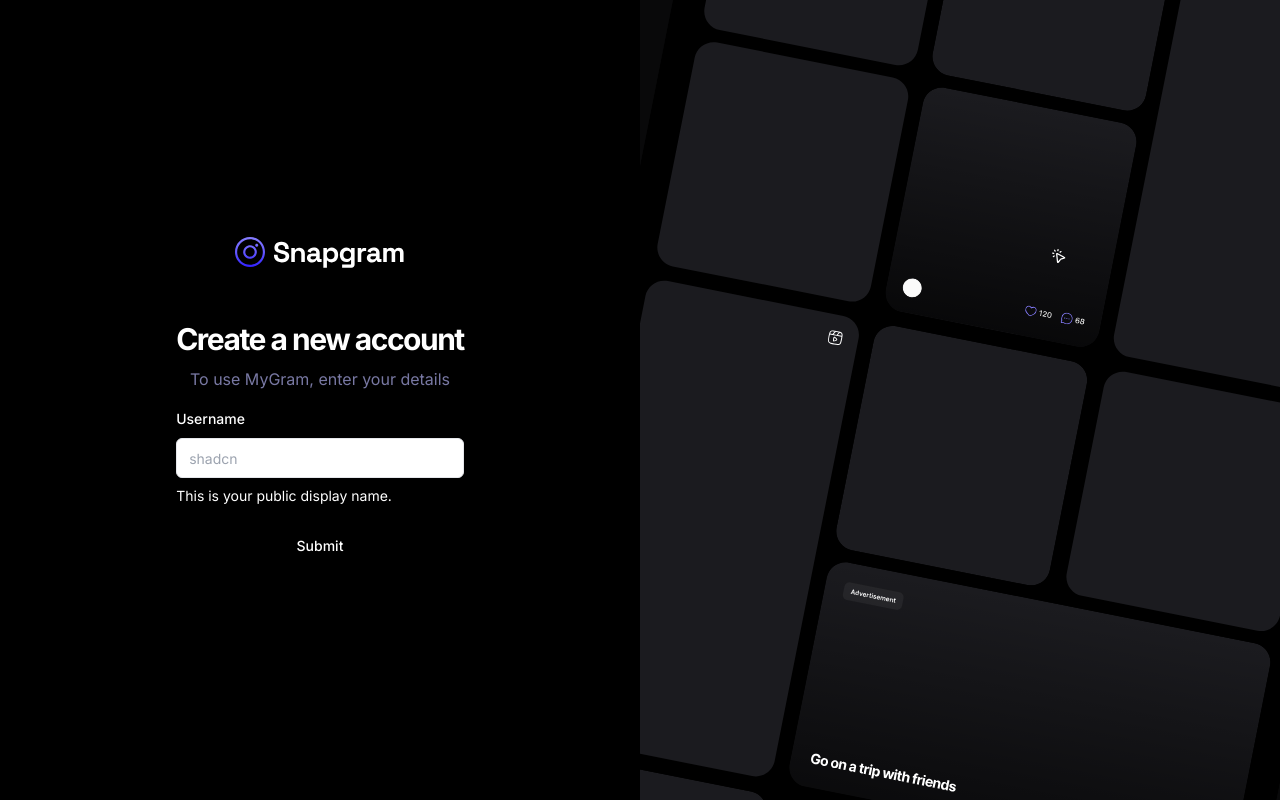
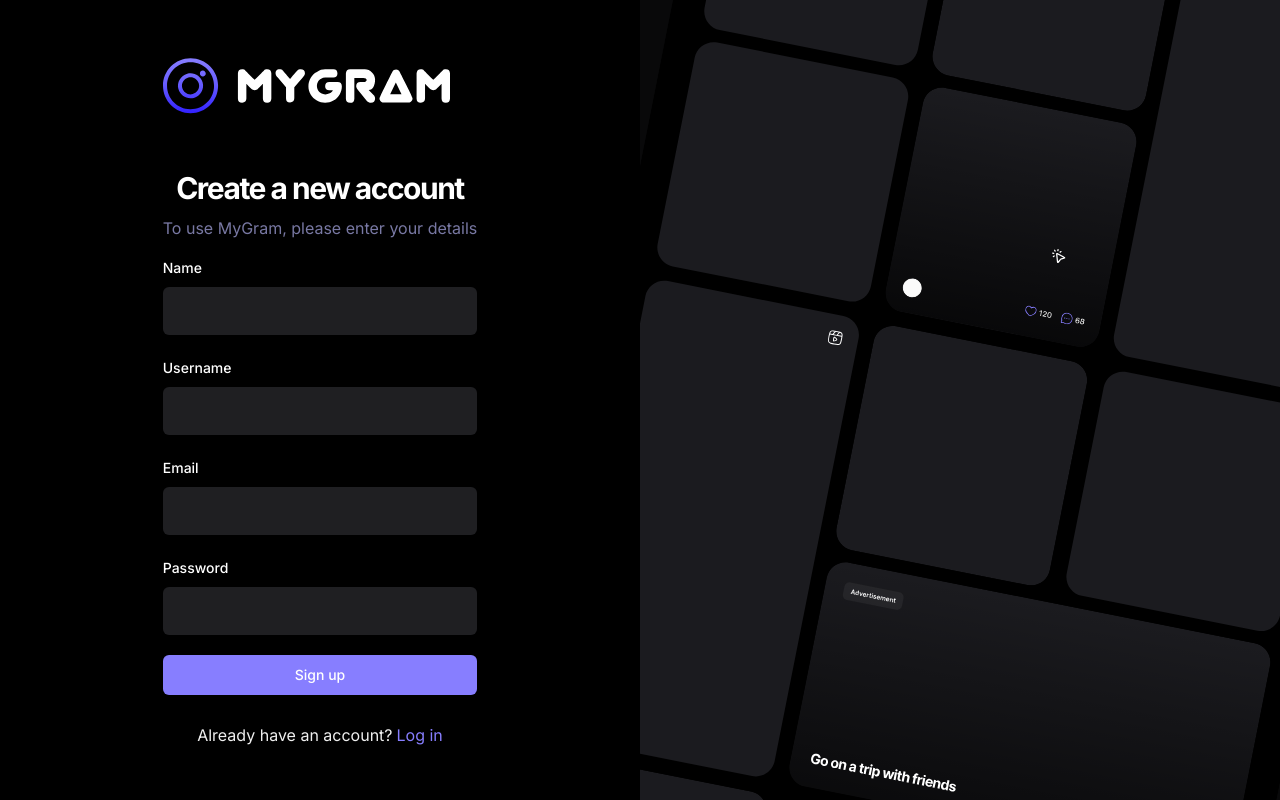
Before and after one commit to kinyuajohn/social-app, a React (Vite) app: page /sign-up in a window 1280 px wide. Built offline with nearby package versions, Linux system fonts and the light colour scheme.

Commit message:
style sign-in form

```diff
--- a/src/_auth/forms/SignupForm.tsx
+++ b/src/_auth/forms/SignupForm.tsx
@@ -1,10 +1,10 @@
 import * as z from "zod";
 import { zodResolver } from "@hookform/resolvers/zod";
+import { Link } from "react-router-dom";
 
 import {
   Form,
   FormControl,
-  FormDescription,
   FormField,
   FormItem,
   FormLabel,
@@ -15,8 +15,11 @@ import { Input } from "@/components/ui/input";
 import { Button } from "@/components/ui/button";
 import { useForm } from "react-hook-form";
 import { SignupValidation } from "@/lib/validation";
+import Loader from "@/components/shared/Loader";
 
 const SignupForm = () => {
+  const isLoading = false;
+
   // 1. Define your form.
   const form = useForm<z.infer<typeof SignupValidation>>({
     resolver: zodResolver(SignupValidation),
@@ -42,7 +45,7 @@ const SignupForm = () => {
           Create a new account
         </h2>
         <p className="text-light-3 small-medium md:base-regular mt-2">
-          To use MyGram, enter your details
+          To use MyGram, please enter your details
         </p>
 
         <form
@@ -51,21 +54,74 @@ const SignupForm = () => {
         >
           <FormField
             control={form.control}
+            name="name"
+            render={({ field }) => (
+              <FormItem>
+                <FormLabel>Name</FormLabel>
+                <FormControl>
+                  <Input type="text" className="shad-input" {...field} />
+                </FormControl>
+                <FormMessage />
+              </FormItem>
+            )}
+          />
+          <FormField
+            control={form.control}
             name="username"
             render={({ field }) => (
               <FormItem>
                 <FormLabel>Username</FormLabel>
                 <FormControl>
-                  <Input placeholder="shadcn" {...field} />
+                  <Input type="text" className="shad-input" {...field} />
                 </FormControl>
-                <FormDescription>
-                  This is your public display name.
-                </FormDescription>
                 <FormMessage />
               </FormItem>
             )}
           />
-          <Button type="submit">Submit</Button>
+          <FormField
+            control={form.control}
+            name="email"
+            render={({ field }) => (
+              <FormItem>
+                <FormLabel>Email</FormLabel>
+                <FormControl>
+                  <Input type="email" className="shad-input" {...field} />
+                </FormControl>
+                <FormMessage />
+              </FormItem>
+            )}
+          />
+          <FormField
+            control={form.control}
+            name="password"
+            render={({ field }) => (
+              <FormItem>
+                <FormLabel>Password</FormLabel>
+                <FormControl>
+                  <Input type="password" className="shad-input" {...field} />
+                </FormControl>
+                <FormMessage />
+              </FormItem>
+            )}
+          />
+          <Button type="submit" className="shad-button_primary">
+            {isLoading ? (
+              <div className="flex-center gap-2">
+                <Loader /> Loading...
+              </div>
+            ) : (
+              "Sign up"
+            )}
+          </Button>
+          <p className="text-small-regular text-light-2 text-center mt-2">
+            Already have an account?
+            <Link
+              to="/sign-in"
+              className="text-primary-500 text-small-semibold ml-1"
+            >
+              Log in
+            </Link>
+          </p>
         </form>
       </div>
     </Form>
--- /dev/null
+++ b/src/components/shared/Loader.tsx
@@ -0,0 +1,9 @@
+const Loader = () => {
+  return (
+    <div className="flex-center w-full">
+      <img src="/assets/icons/loader.svg" alt="loader" width={24} height={24} />
+    </div>
+  );
+};
+
+export default Loader;
```
Also changed, not shown: public/assets/images/logo.svg, public/assets/images/logo2.svg (added).
